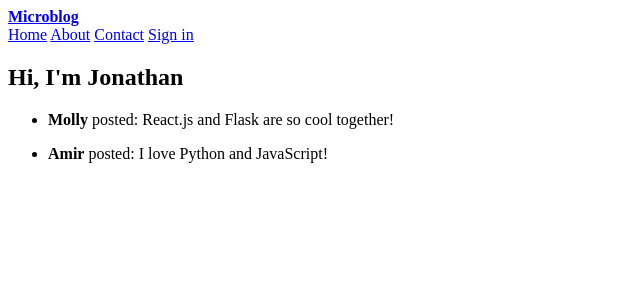
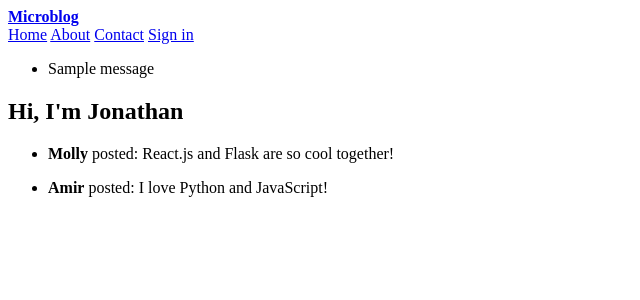
Before and after one commit to johnclamy/petstoretemplate, a Flask app: page / in a window 1280 px wide. Shown: the top 300 px of the page, without its empty margins (0-640 px from the left). Run offline with Flask 3, Linux system fonts and the light colour scheme; one stand-in notice (Sample message) is shown.

Commit message:
add a section for flashed messages in base template

```diff
--- a/app/templates/base.html
+++ b/app/templates/base.html
@@ -20,6 +20,17 @@
                 <a href="/login">Sign in</a>
             </nav>
         </header>
+        <section class="error-msgs">
+            {% with messages = get_flashed_messages() %}
+            {% if messages %}
+            <ul>
+                {% for message in messages %}
+                <li>{{ message }}</li>
+                {% endfor %}
+            </ul>
+            {% endif %}
+            {% endwith %}
+        </section>
         <div class="content">
             {% block content %}{% endblock %}
         </div>
```
